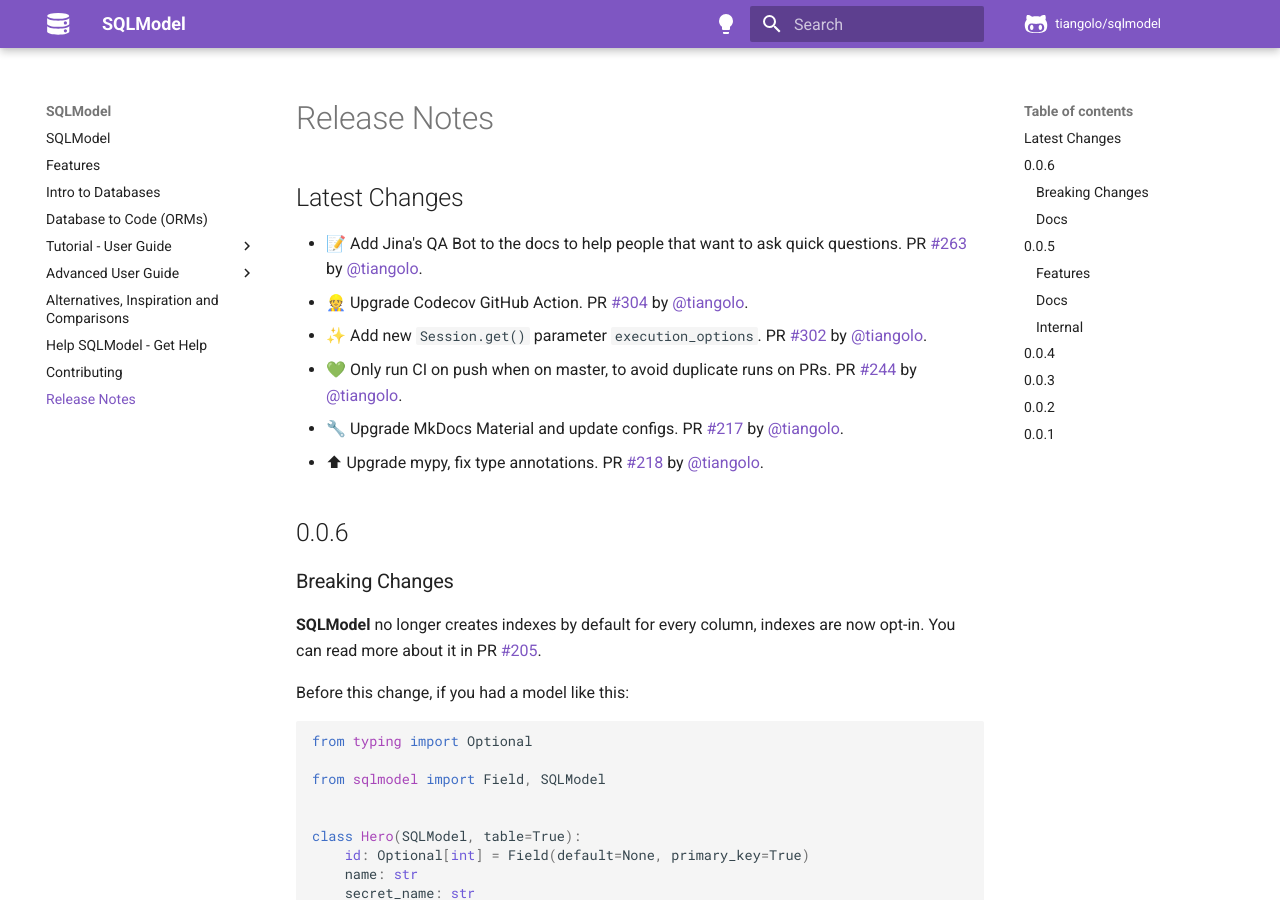
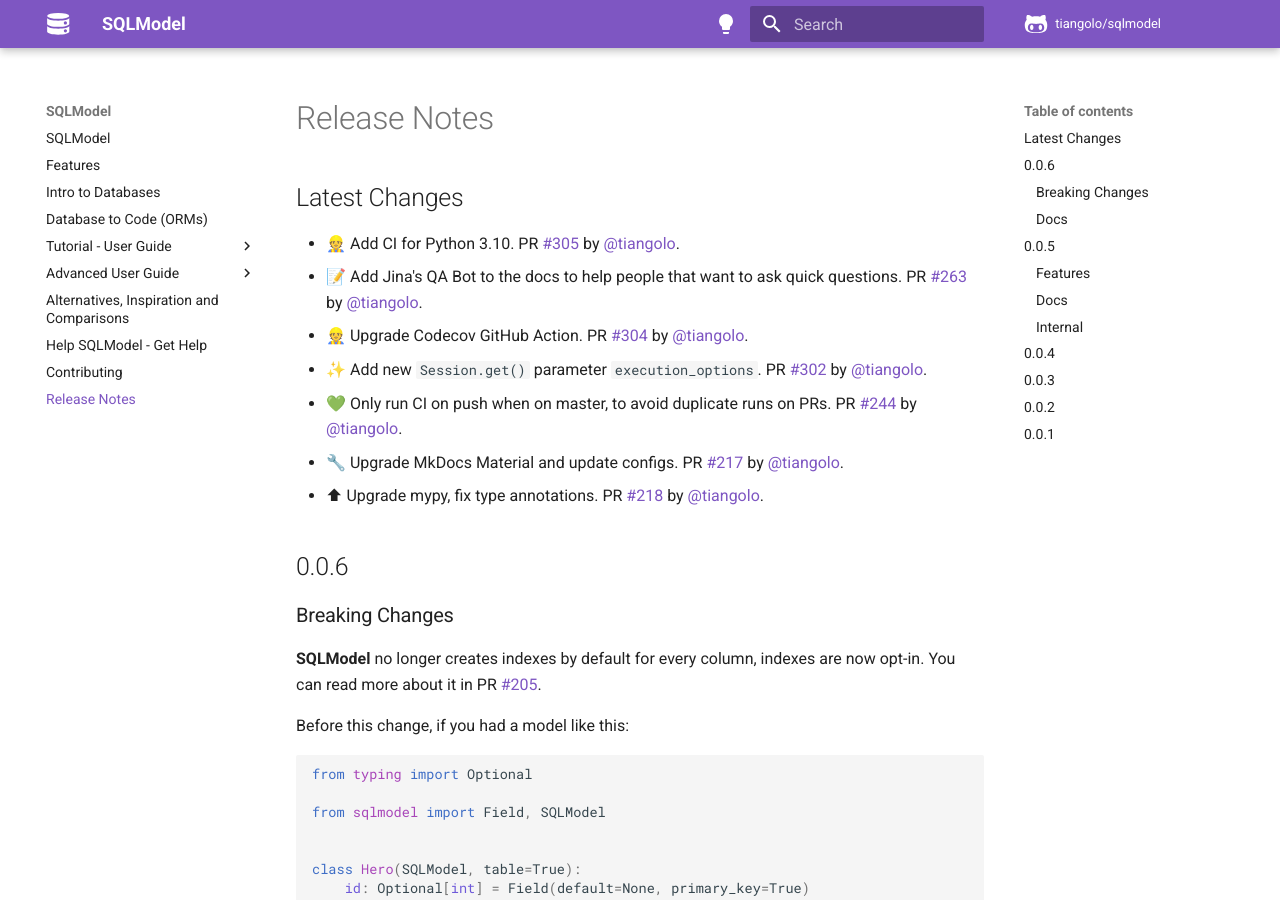
Before and after one commit to sztrakabalint/fastapi-sqlmodel, an MkDocs documentation site: the page built from docs/release-notes.md, in a window 1280 px wide and 900 px high. Built offline with MkDocs 1.6.1 and Material for MkDocs 9.7.7, drawn with Linux system fonts in a browser that asks for light colours; comment, search, counter and statistics services are not loaded.

Commit message:
📝 Update release notes

```diff
--- a/docs/release-notes.md
+++ b/docs/release-notes.md
@@ -2,6 +2,7 @@
 
 ## Latest Changes
 
+* 👷 Add CI for Python 3.10. PR [#305](https://github.com/tiangolo/sqlmodel/pull/305) by [@tiangolo](https://github.com/tiangolo).
 * 📝 Add Jina's QA Bot to the docs to help people that want to ask quick questions. PR [#263](https://github.com/tiangolo/sqlmodel/pull/263) by [@tiangolo](https://github.com/tiangolo).
 * 👷 Upgrade Codecov GitHub Action. PR [#304](https://github.com/tiangolo/sqlmodel/pull/304) by [@tiangolo](https://github.com/tiangolo).
 * ✨ Add new `Session.get()` parameter `execution_options`. PR [#302](https://github.com/tiangolo/sqlmodel/pull/302) by [@tiangolo](https://github.com/tiangolo).
```
